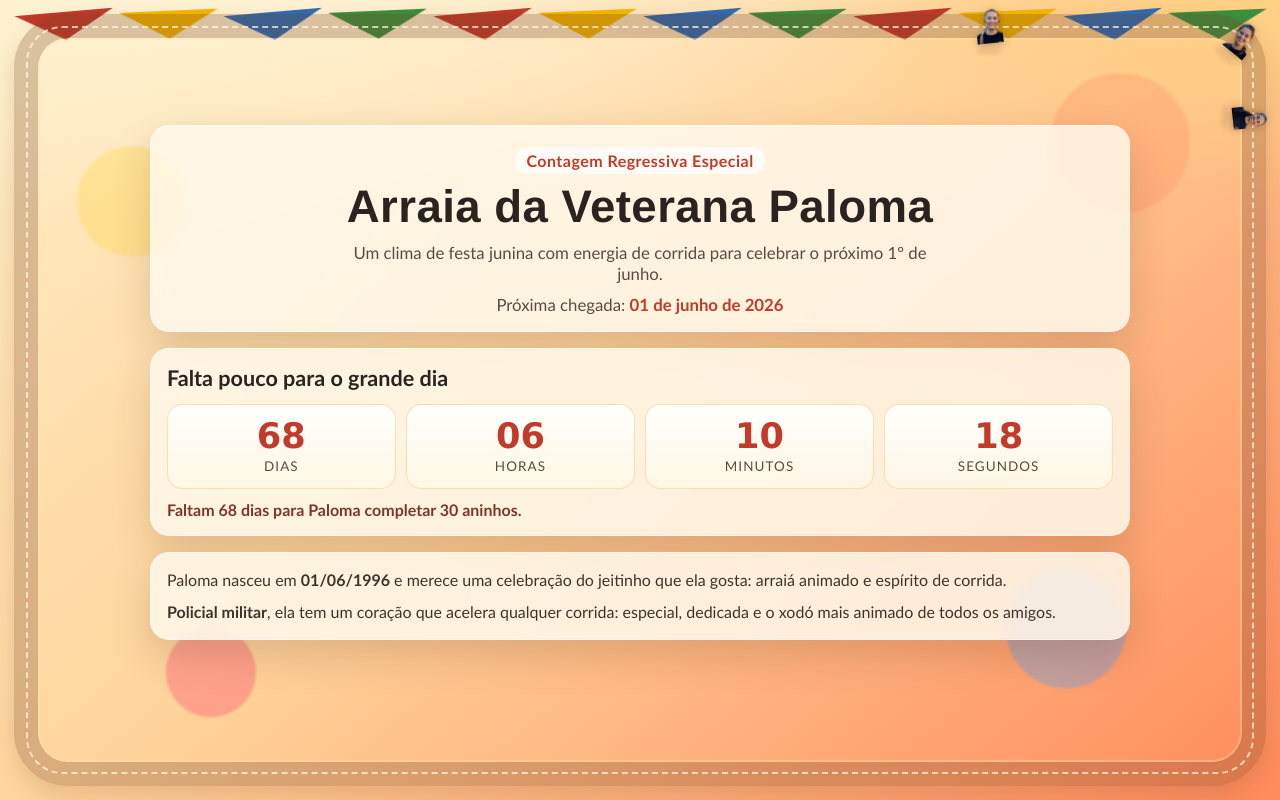
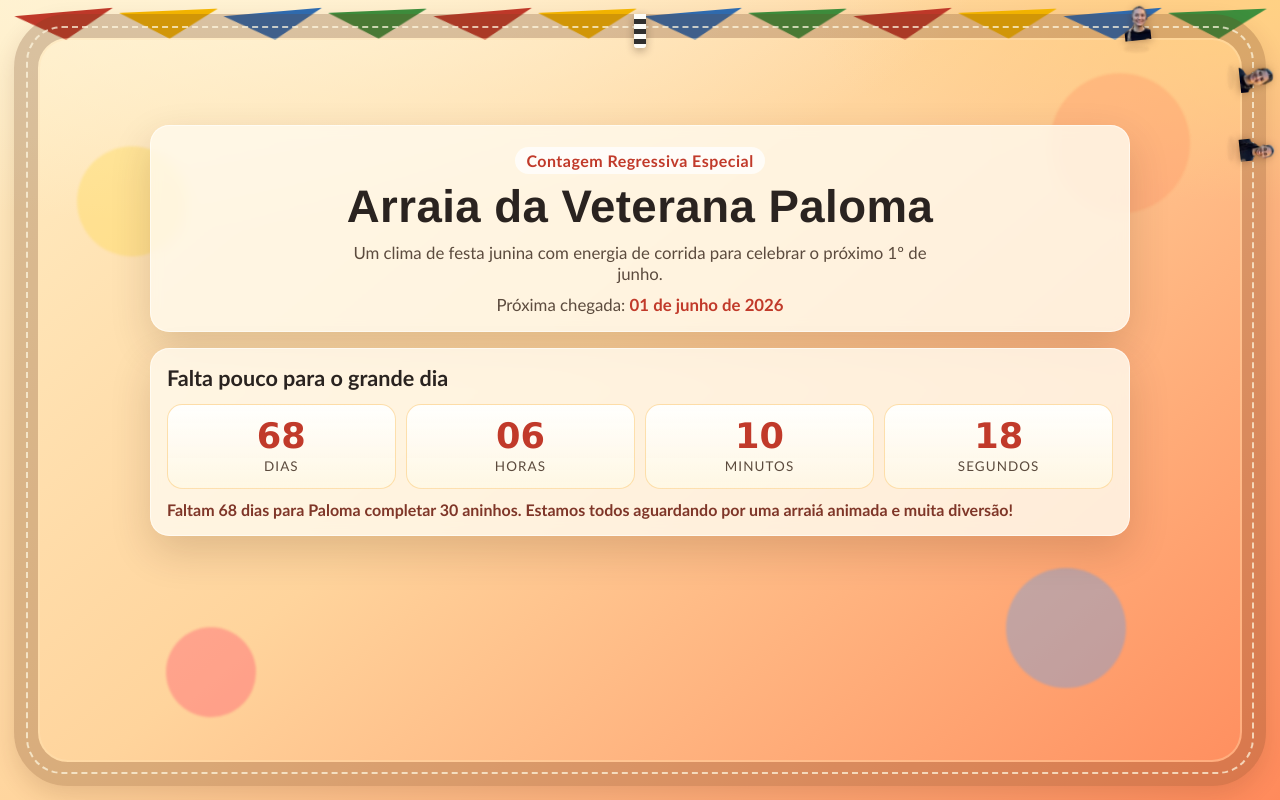
Before and after one commit to Claudinei-Wentz/aniversario-paloma, a plain HTML site: page index.html in a window 1280 px wide. Drawn offline with Linux system fonts and the light colour scheme.

Commit message:
Remove about section and add finish line to race frame; update countdown status message for Paloma's birthday celebration

```diff
--- a/index.html
+++ b/index.html
@@ -52,19 +52,11 @@
       <p id="status" class="status">Atualizando contagem...</p>
     </section>
 
-    <section class="about-card">
-      <p>
-        Paloma nasceu em <strong>01/06/1996</strong> e merece uma celebração do jeitinho que ela gosta:
-        arraiá animado e espírito de corrida.
-      </p>
-      <p>
-        <strong>Policial militar</strong>, ela tem um coração que acelera qualquer corrida: especial, dedicada e o xodó mais animado de todos os amigos.
-      </p>
-    </section>
 
   </main>
 
   <div class="race-frame" aria-hidden="true">
+    <div class="finish-line"></div>
     <div class="runner-group runner-1">
       <img class="runner-image" src="imagens/1.png" alt="">
     </div>
--- a/script.js
+++ b/script.js
@@ -74,15 +74,89 @@ function updateCountdown() {
   const dayWord = days === 1 ? "dia" : "dias";
 
   setValues(days, hours, minutes, seconds);
-  elements.status.textContent = `Faltam ${days} ${dayWord} para Paloma completar 30 aninhos.`;
+  elements.status.textContent = `Faltam ${days} ${dayWord} para Paloma completar 30 aninhos. Estamos todos aguardando por uma arraiá animada e muita diversão!`;
 }
 
 updateCountdown();
 setInterval(updateCountdown, 1000);
+setupRaceMotionPath();
 
 if (!prefersReducedMotion) {
   setupCardTilt();
   setupFlagBurst();
+}
+
+function setupRaceMotionPath() {
+  const raceFrame = document.querySelector(".race-frame");
+  const runnerGroups = document.querySelectorAll(".runner-group");
+
+  if (!raceFrame || runnerGroups.length === 0) {
+    return;
+  }
+
+  const supportsMotionPath =
+    typeof CSS !== "undefined" &&
+    (CSS.supports("offset-path", 'path("M 0 0 L 1 1")') ||
+      CSS.supports("-webkit-offset-path", 'path("M 0 0 L 1 1")'));
+
+  if (!supportsMotionPath) {
+    return;
+  }
+
+  document.body.classList.add("motion-path-ready");
+  let rafId = 0;
+
+  const updatePath = () => {
+    rafId = 0;
+    const styles = getComputedStyle(raceFrame);
+    const laneCenter = parseFloat(styles.getPropertyValue("--lane-center")) || 16;
+    const cornerRaw = parseFloat(styles.getPropertyValue("--corner-nudge")) || 20;
+    const width = raceFrame.clientWidth;
+    const height = raceFrame.clientHeight;
+
+    if (width < laneCenter * 2 + 4 || height < laneCenter * 2 + 4) {
+      return;
+    }
+
+    const left = laneCenter;
+    const right = width - laneCenter;
+    const top = laneCenter;
+    const bottom = height - laneCenter;
+    const halfWidth = (right - left) / 2;
+    const halfHeight = (bottom - top) / 2;
+    const corner = Math.max(6, Math.min(cornerRaw, halfWidth - 2, halfHeight - 2));
+    const topCenter = width / 2;
+
+    const path = [
+      `M ${topCenter.toFixed(2)} ${top.toFixed(2)}`,
+      `L ${(right - corner).toFixed(2)} ${top.toFixed(2)}`,
+      `L ${right.toFixed(2)} ${(top + corner).toFixed(2)}`,
+      `L ${right.toFixed(2)} ${(bottom - corner).toFixed(2)}`,
+      `L ${(right - corner).toFixed(2)} ${bottom.toFixed(2)}`,
+      `L ${(left + corner).toFixed(2)} ${bottom.toFixed(2)}`,
+      `L ${left.toFixed(2)} ${(bottom - corner).toFixed(2)}`,
+      `L ${left.toFixed(2)} ${(top + corner).toFixed(2)}`,
+      `L ${(left + corner).toFixed(2)} ${top.toFixed(2)}`,
+      `L ${topCenter.toFixed(2)} ${top.toFixed(2)}`
+    ].join(" ");
+
+    const pathValue = `path("${path}")`;
+    runnerGroups.forEach((runner) => {
+      runner.style.offsetPath = pathValue;
+      runner.style.webkitOffsetPath = pathValue;
+    });
+  };
+
+  const requestPathUpdate = () => {
+    if (rafId) {
+      return;
+    }
+
+    rafId = window.requestAnimationFrame(updatePath);
+  };
+
+  requestPathUpdate();
+  window.addEventListener("resize", requestPathUpdate, { passive: true });
 }
 
 function setupCardTilt() {
--- a/styles.css
+++ b/styles.css
@@ -14,7 +14,7 @@
   --track-gap: clamp(8px, 1.3vw, 14px);
   --track-lane: clamp(14px, 2.2vw, 24px);
   --track-radius: clamp(16px, 3vw, 30px);
-  --lap-duration: 14.7s;
+  --lap-duration: 22s;
 }
 
 * {
@@ -189,6 +189,29 @@ h2 {
   opacity: 0.92;
 }
 
+.finish-line {
+  position: absolute;
+  left: 50%;
+  top: 0;
+  width: 12px;
+  height: calc(var(--track-lane) + 10px);
+  transform: translateX(-50%);
+  border-radius: 0 0 3px 3px;
+  background:
+    repeating-linear-gradient(
+      180deg,
+      #fdfcf8 0 5px,
+      #2f2f2f 5px 10px
+    ),
+    repeating-linear-gradient(
+      90deg,
+      rgba(255, 255, 255, 0.2) 0 6px,
+      rgba(0, 0, 0, 0.12) 6px 12px
+    );
+  box-shadow: 0 3px 8px rgba(40, 22, 12, 0.32);
+  z-index: 3;
+}
+
 .runner-group {
   --runner-lane-shift: 0px;
   --runner-duration: var(--lap-duration);
@@ -201,6 +224,14 @@ h2 {
   transform: translate(-50%, -50%);
   animation: lap-around var(--runner-duration) linear infinite;
   z-index: 2;
+}
+
+body.motion-path-ready .runner-group {
+  transform: none;
+  offset-distance: 0%;
+  offset-rotate: auto;
+  offset-anchor: 50% 50%;
+  animation-name: follow-path;
 }
 
 .runner-group::after {
@@ -230,20 +261,20 @@ h2 {
 }
 
 .runner-1 {
-  --runner-duration: 20s;
-  --runner-lane-shift: -4px;
+  --runner-duration: 30s;
+  --runner-lane-shift: 0px;
   animation-delay: 0s;
 }
 
 .runner-2 {
-  --runner-duration: 26s;
+  --runner-duration: 39s;
   --runner-lane-shift: 0px;
   animation-delay: 0s;
 }
 
 .runner-3 {
-  --runner-duration: 18s;
-  --runner-lane-shift: 4px;
+  --runner-duration: 27s;
+  --runner-lane-shift: 0px;
   animation-delay: 0s;
 }
 
@@ -334,45 +365,55 @@ h2 {
 @keyframes lap-around {
   0%,
   100% {
+    left: 50%;
+    top: calc(var(--lane-center) + var(--runner-lane-shift));
+    transform: translate(-50%, -50%) rotate(0deg);
+  }
+  12% {
+    left: calc(100% - var(--lane-center) - var(--runner-lane-shift) - var(--corner-nudge));
+    top: calc(var(--lane-center) + var(--runner-lane-shift));
+    transform: translate(-50%, -50%) rotate(0deg);
+  }
+  14% {
+    left: calc(100% - var(--lane-center) - var(--runner-lane-shift));
+    top: calc(var(--lane-center) + var(--runner-lane-shift) + var(--corner-nudge));
+    transform: translate(-50%, -50%) rotate(90deg);
+  }
+  37% {
+    left: calc(100% - var(--lane-center) - var(--runner-lane-shift));
+    top: calc(100% - var(--lane-center) - var(--runner-lane-shift) - var(--corner-nudge));
+    transform: translate(-50%, -50%) rotate(90deg);
+  }
+  39% {
+    left: calc(100% - var(--lane-center) - var(--runner-lane-shift) - var(--corner-nudge));
+    top: calc(100% - var(--lane-center) - var(--runner-lane-shift));
+    transform: translate(-50%, -50%) rotate(180deg);
+  }
+  62% {
+    left: calc(var(--lane-center) + var(--runner-lane-shift) + var(--corner-nudge));
+    top: calc(100% - var(--lane-center) - var(--runner-lane-shift));
+    transform: translate(-50%, -50%) rotate(180deg);
+  }
+  64% {
+    left: calc(var(--lane-center) + var(--runner-lane-shift));
+    top: calc(100% - var(--lane-center) - var(--runner-lane-shift) - var(--corner-nudge));
+    transform: translate(-50%, -50%) rotate(270deg);
+  }
+  87% {
+    left: calc(var(--lane-center) + var(--runner-lane-shift));
+    top: calc(var(--lane-center) + var(--runner-lane-shift) + var(--corner-nudge));
+    transform: translate(-50%, -50%) rotate(270deg);
+  }
+  89% {
     left: calc(var(--lane-center) + var(--runner-lane-shift) + var(--corner-nudge));
     top: calc(var(--lane-center) + var(--runner-lane-shift));
     transform: translate(-50%, -50%) rotate(0deg);
   }
-  24% {
-    left: calc(100% - var(--lane-center) - var(--runner-lane-shift) - var(--corner-nudge));
-    top: calc(var(--lane-center) + var(--runner-lane-shift));
-    transform: translate(-50%, -50%) rotate(0deg);
-  }
-  26% {
-    left: calc(100% - var(--lane-center) - var(--runner-lane-shift));
-    top: calc(var(--lane-center) + var(--runner-lane-shift) + var(--corner-nudge));
-    transform: translate(-50%, -50%) rotate(90deg);
-  }
-  49% {
-    left: calc(100% - var(--lane-center) - var(--runner-lane-shift));
-    top: calc(100% - var(--lane-center) - var(--runner-lane-shift) - var(--corner-nudge));
-    transform: translate(-50%, -50%) rotate(90deg);
-  }
-  51% {
-    left: calc(100% - var(--lane-center) - var(--runner-lane-shift) - var(--corner-nudge));
-    top: calc(100% - var(--lane-center) - var(--runner-lane-shift));
-    transform: translate(-50%, -50%) rotate(180deg);
-  }
-  74% {
-    left: calc(var(--lane-center) + var(--runner-lane-shift) + var(--corner-nudge));
-    top: calc(100% - var(--lane-center) - var(--runner-lane-shift));
-    transform: translate(-50%, -50%) rotate(180deg);
-  }
-  76% {
-    left: calc(var(--lane-center) + var(--runner-lane-shift));
-    top: calc(100% - var(--lane-center) - var(--runner-lane-shift) - var(--corner-nudge));
-    transform: translate(-50%, -50%) rotate(270deg);
-  }
-  99% {
-    left: calc(var(--lane-center) + var(--runner-lane-shift));
-    top: calc(var(--lane-center) + var(--runner-lane-shift) + var(--corner-nudge));
-    transform: translate(-50%, -50%) rotate(270deg);
-  }
+}
+
+@keyframes follow-path {
+  0% { offset-distance: 0%; }
+  100% { offset-distance: 100%; }
 }
 
 @keyframes run-bob {
```
